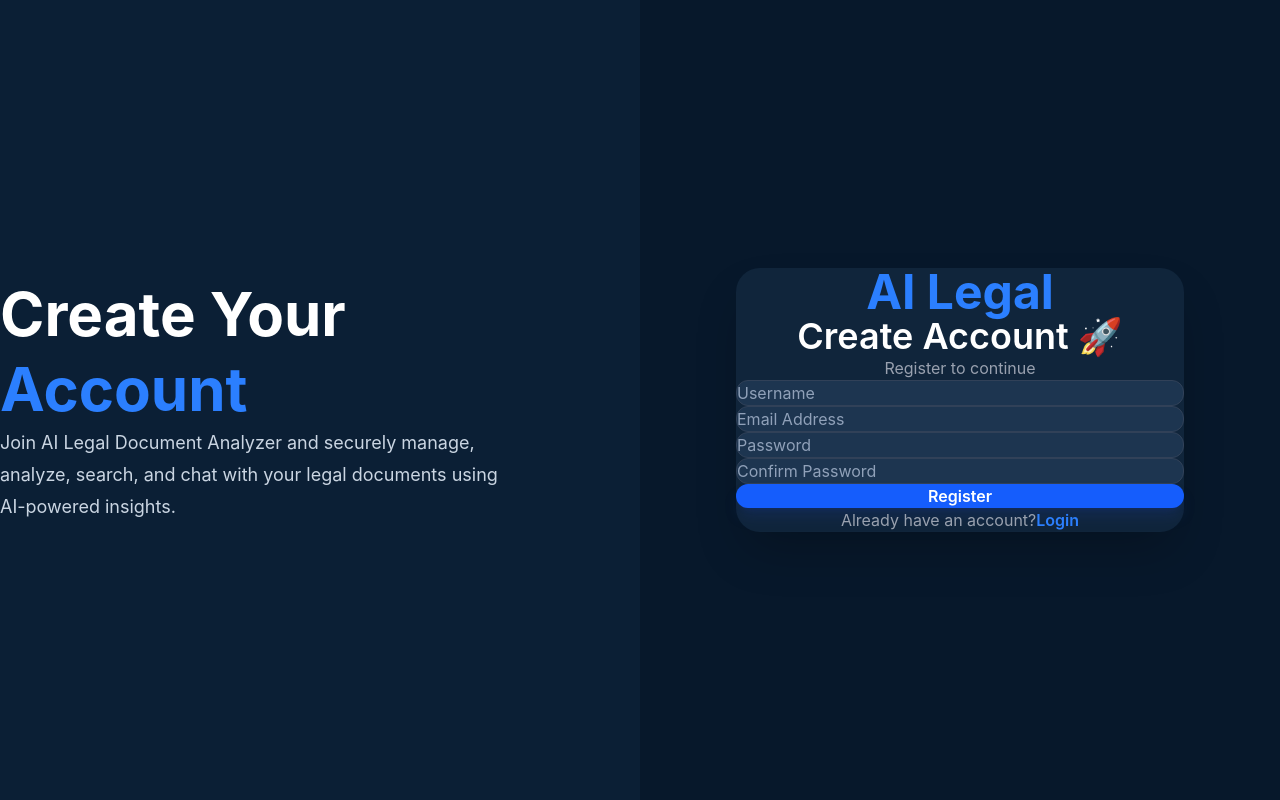
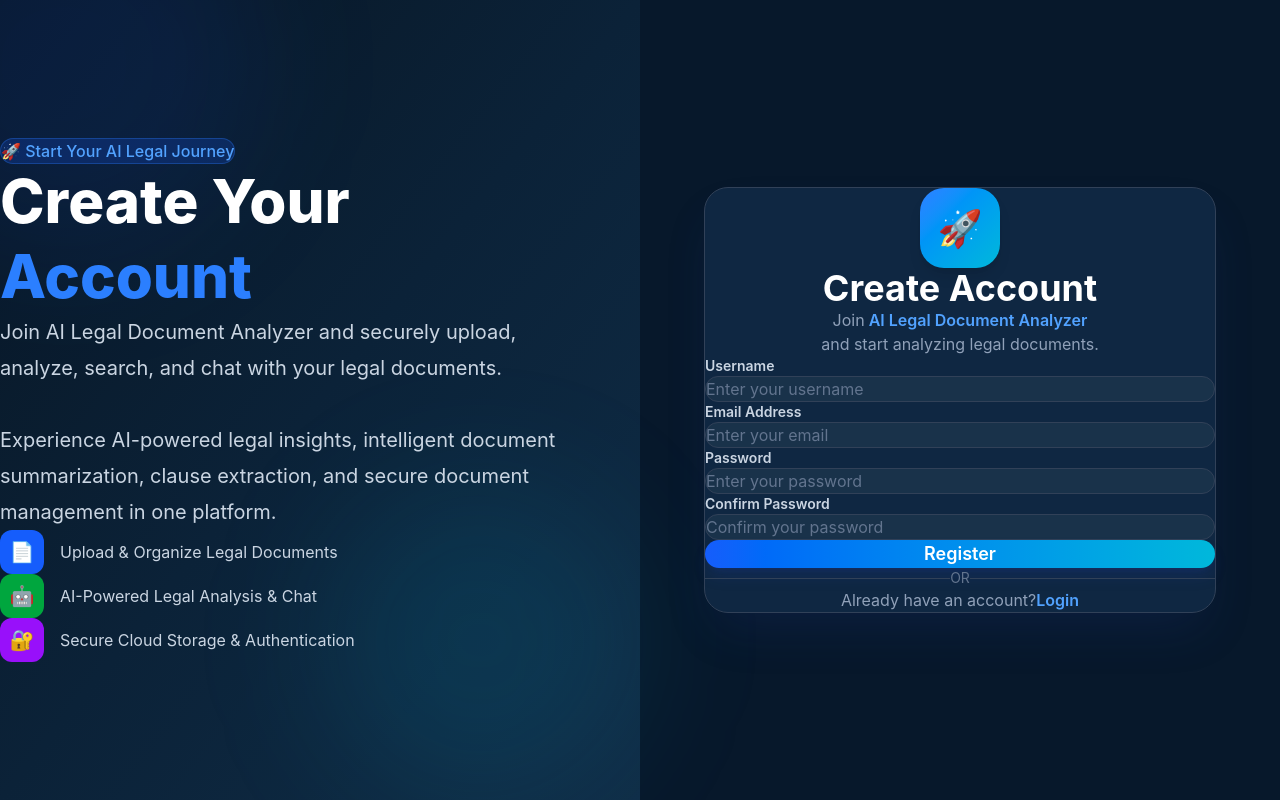
Before and after one commit to bharu2098/legal-document-analyzer, a React app in the folder frontend/: page /register in a window 1280 px wide. Built offline with nearby package versions, Linux system fonts and the light colour scheme; the HTML template or start-up script is replaced by a standard one.

Commit message:
Redesign authentication UI

```diff
--- a/frontend/src/components/auth/LoginForm.jsx
+++ b/frontend/src/components/auth/LoginForm.jsx
@@ -46,32 +46,65 @@ function LoginForm() {
   };
 
   return (
-    <div className="w-full max-w-md bg-[#10253b] rounded-3xl shadow-2xl p-10">
-      <h1 className="text-5xl font-bold text-center text-blue-500">
-        AI Legal
+    <div className="w-full max-w-lg">
+
+      <div className="bg-[#102944]/95 backdrop-blur-xl border border-slate-700 rounded-3xl shadow-2xl shadow-blue-900/20 p-10">
+
+        {/* Logo */}
+
+        <div className="flex justify-center mb-6">
+
+          <div className="w-20 h-20 rounded-3xl bg-gradient-to-br from-blue-500 to-cyan-500 flex items-center justify-center text-4xl shadow-lg">
+
+            ⚖️
+
+          </div>
+
+        </div>
+
+        {/* Heading */}
+
+        <h1 className="text-4xl font-bold text-center text-white">
+
+          Welcome Back
+
         </h1>
 
-      <h2 className="text-4xl font-semibold text-center text-white mt-6">
-        Welcome Back 👋
-      </h2>
+        <p className="text-center text-slate-400 mt-3 mb-10">
 
-      <p className="text-center text-gray-400 mt-3 mb-10">
-        Login to continue
+          Sign in to continue using
+
+          <br />
+
+          <span className="text-blue-400 font-semibold">
+
+            AI Legal Document Analyzer
+
+          </span>
+
         </p>
 
-      <form onSubmit={handleSubmit} className="space-y-6">
+        {/* Form */}
+
+        <form
+          onSubmit={handleSubmit}
+          className="space-y-7"
+        >
+
           <Input
+            label="Email Address"
             name="email"
             type="email"
-          placeholder="Email Address"
+            placeholder="Enter your email"
             value={formData.email}
             onChange={handleChange}
           />
 
           <Input
+            label="Password"
             name="password"
             type="password"
-          placeholder="Password"
+            placeholder="Enter your password"
             value={formData.password}
             onChange={handleChange}
           />
@@ -79,22 +112,45 @@ function LoginForm() {
           <Button
             type="submit"
             fullWidth
+            size="lg"
             disabled={loading}
           >
-          {loading ? "Logging in..." : "Login"}
+            {loading ? "Signing In..." : "Login"}
           </Button>
 
-        <p className="text-center text-gray-400">
+        </form>
+
+        {/* Divider */}
+
+        <div className="flex items-center my-8">
+
+          <div className="flex-1 h-px bg-slate-700"></div>
+
+          <span className="px-4 text-slate-500 text-sm">
+            OR
+          </span>
+
+          <div className="flex-1 h-px bg-slate-700"></div>
+
+        </div>
+
+        {/* Footer */}
+
+        <p className="text-center text-slate-400">
+
           Don't have an account?
 
           <Link
             to="/register"
-            className="ml-2 text-blue-500 font-semibold hover:text-blue-400"
+            className="ml-2 text-blue-400 font-semibold hover:text-blue-300 transition-colors"
           >
             Register
           </Link>
+
         </p>
-      </form>
+
+      </div>
+
     </div>
   );
 }
--- a/frontend/src/components/auth/RegisterForm.jsx
+++ b/frontend/src/components/auth/RegisterForm.jsx
@@ -53,52 +53,82 @@ function RegisterForm() {
   };
 
   return (
-    <div className="w-full max-w-md bg-[#10253b] rounded-3xl shadow-2xl p-10">
+    <div className="w-full max-w-lg">
 
-      <h1 className="text-5xl font-bold text-center text-blue-500">
-        AI Legal
+      <div className="bg-[#102944]/95 backdrop-blur-xl border border-slate-700 rounded-3xl shadow-2xl shadow-blue-900/20 p-10">
+
+        {/* Logo */}
+
+        <div className="flex justify-center mb-6">
+
+          <div className="w-20 h-20 rounded-3xl bg-gradient-to-br from-blue-500 to-cyan-500 flex items-center justify-center text-4xl shadow-lg">
+
+            🚀
+
+          </div>
+
+        </div>
+
+        {/* Heading */}
+
+        <h1 className="text-4xl font-bold text-center text-white">
+
+          Create Account
+
         </h1>
 
-      <h2 className="text-4xl font-semibold text-center text-white mt-6">
-        Create Account 🚀
-      </h2>
+        <p className="text-center text-slate-400 mt-3 mb-10">
 
-      <p className="text-center text-gray-400 mt-3 mb-10">
-        Register to continue
+          Join
+
+          <span className="text-blue-400 font-semibold">
+            {" "}AI Legal Document Analyzer
+          </span>
+
+          <br />
+
+          and start analyzing legal documents.
+
         </p>
+
+        {/* Form */}
 
         <form
           onSubmit={handleSubmit}
-        className="space-y-6"
+          className="space-y-7"
         >
 
           <Input
+            label="Username"
             name="username"
-          placeholder="Username"
+            placeholder="Enter your username"
             value={formData.username}
             onChange={handleChange}
           />
 
           <Input
+            label="Email Address"
             name="email"
             type="email"
-          placeholder="Email Address"
+            placeholder="Enter your email"
             value={formData.email}
             onChange={handleChange}
           />
 
           <Input
+            label="Password"
             name="password"
             type="password"
-          placeholder="Password"
+            placeholder="Enter your password"
             value={formData.password}
             onChange={handleChange}
           />
 
           <Input
+            label="Confirm Password"
             name="confirmPassword"
             type="password"
-          placeholder="Confirm Password"
+            placeholder="Confirm your password"
             value={formData.confirmPassword}
             onChange={handleChange}
           />
@@ -106,6 +136,7 @@ function RegisterForm() {
           <Button
             type="submit"
             fullWidth
+            size="lg"
             disabled={loading}
           >
             {loading
@@ -113,19 +144,38 @@ function RegisterForm() {
               : "Register"}
           </Button>
 
-        <p className="text-center text-gray-400">
+        </form>
+
+        {/* Divider */}
+
+        <div className="flex items-center my-8">
+
+          <div className="flex-1 h-px bg-slate-700"></div>
+
+          <span className="px-4 text-slate-500 text-sm">
+            OR
+          </span>
+
+          <div className="flex-1 h-px bg-slate-700"></div>
+
+        </div>
+
+        {/* Footer */}
+
+        <p className="text-center text-slate-400">
+
           Already have an account?
 
           <Link
             to="/login"
-            className="ml-2 text-blue-500 font-semibold hover:text-blue-400"
+            className="ml-2 text-blue-400 font-semibold hover:text-blue-300 transition-colors"
           >
             Login
           </Link>
 
         </p>
 
-      </form>
+      </div>
 
     </div>
   );
--- a/frontend/src/components/ui/Button.jsx
+++ b/frontend/src/components/ui/Button.jsx
@@ -7,12 +7,14 @@ function Button({
   disabled = false,
   onClick,
 }) {
+
   const baseStyle =
-    "rounded-xl font-semibold transition-all duration-300 cursor-pointer focus:outline-none focus:ring-2 focus:ring-blue-500 disabled:opacity-50 disabled:cursor-not-allowed";
+    "rounded-2xl font-semibold transition-all duration-300 ease-in-out cursor-pointer focus:outline-none focus:ring-4 focus:ring-blue-500/30 disabled:opacity-50 disabled:cursor-not-allowed active:scale-95";
 
   const variants = {
+
     primary:
-      "bg-blue-600 hover:bg-blue-700 active:scale-95 text-white shadow-lg shadow-blue-900/30",
+      "bg-gradient-to-r from-blue-600 to-cyan-500 hover:from-blue-700 hover:to-cyan-600 text-white shadow-lg shadow-blue-900/30",
 
     secondary:
       "bg-slate-700 hover:bg-slate-600 text-white",
@@ -25,17 +27,21 @@ function Button({
 
     outline:
       "border border-slate-600 text-white hover:bg-slate-800",
+
   };
 
   const sizes = {
+
     sm: "px-4 py-2 text-sm",
 
-    md: "px-5 py-3",
+    md: "px-6 py-3.5 text-base",
 
-    lg: "px-6 py-3.5 text-lg",
+    lg: "px-6 py-4 text-lg",
+
   };
 
   return (
+
     <button
       type={type}
       disabled={disabled}
@@ -47,9 +53,13 @@ function Button({
         ${fullWidth ? "w-full" : ""}
       `}
     >
+
       {children}
+
     </button>
+
   );
+
 }
 
 export default Button;
--- a/frontend/src/components/ui/Input.jsx
+++ b/frontend/src/components/ui/Input.jsx
@@ -9,8 +9,9 @@ function Input({
 }) {
   return (
     <div className="space-y-2">
+
       {label && (
-        <label className="block text-sm font-medium text-slate-300">
+        <label className="block text-sm font-semibold text-slate-300">
           {label}
         </label>
       )}
@@ -23,28 +24,30 @@ function Input({
         placeholder={placeholder}
         className="
           w-full
-          rounded-xl
-          bg-[#1d3550]
+          rounded-2xl
           border
           border-slate-700
-          px-4
-          py-3.5
+          bg-[#19324a]
+          px-5
+          py-4
           text-white
-          placeholder:text-slate-400
+          placeholder:text-slate-500
           outline-none
           transition-all
-          duration-200
+          duration-300
           focus:border-blue-500
-          focus:ring-2
-          focus:ring-blue-500/30
+          focus:ring-4
+          focus:ring-blue-500/20
+          hover:border-slate-500
         "
       />
 
       {error && (
-        <p className="text-sm text-red-500">
+        <p className="text-sm text-red-400 font-medium">
           {error}
         </p>
       )}
+
     </div>
   );
 }
--- a/frontend/src/pages/Login.jsx
+++ b/frontend/src/pages/Login.jsx
@@ -2,29 +2,92 @@ import LoginForm from "../components/auth/LoginForm";
 
 function Login() {
   return (
-    <div className="min-h-screen bg-[#07182b] flex flex-col lg:flex-row">
+    <div className="min-h-screen bg-[#07182b] flex flex-col lg:flex-row overflow-hidden">
 
-      {/* Left Side */}
-      <div className="hidden lg:flex lg:w-1/2 flex-col justify-center px-20 bg-[#0b1f35]">
+      {/* ================= LEFT SECTION ================= */}
 
-        <h1 className="text-6xl font-bold text-white leading-tight">
+      <div className="hidden lg:flex lg:w-1/2 relative bg-gradient-to-br from-[#081624] via-[#0b2238] to-[#102d47]">
+
+        {/* Background Glow */}
+        <div className="absolute -top-32 -left-32 w-96 h-96 bg-blue-600/10 rounded-full blur-3xl"></div>
+
+        <div className="absolute bottom-0 right-0 w-80 h-80 bg-cyan-500/10 rounded-full blur-3xl"></div>
+
+        <div className="relative z-10 flex flex-col justify-center px-20">
+
+          <span className="inline-flex items-center w-fit px-4 py-2 mb-8 rounded-full bg-blue-600/20 border border-blue-500/30 text-blue-400 font-medium">
+            ⚖️ AI Powered Legal Assistant
+          </span>
+
+          <h1 className="text-6xl font-extrabold leading-tight text-white">
+
             AI Legal
+
             <br />
+
             <span className="text-blue-500">
               Document Analyzer
             </span>
+
           </h1>
 
-        <p className="mt-8 text-lg text-slate-300 leading-8 max-w-lg">
-          Analyze contracts, agreements, legal documents,
-          and generate AI-powered insights instantly.
+          <p className="mt-8 text-xl leading-9 text-slate-300 max-w-xl">
+
+            Analyze contracts, agreements, legal documents and receive
+            AI-powered insights instantly.
+
+            <br />
+            <br />
+
+            Chat with documents, extract important clauses,
+            summarize legal text and simplify complex agreements
+            in seconds.
+
           </p>
+
+          {/* Features */}
+
+          <div className="mt-12 space-y-5">
+
+            <div className="flex items-center gap-4 text-slate-300">
+
+              <div className="w-11 h-11 rounded-xl bg-blue-600 flex items-center justify-center text-xl">
+                📄
+              </div>
+
+              <span>Upload & Analyze PDF Documents</span>
 
             </div>
 
-      {/* Right Side */}
+            <div className="flex items-center gap-4 text-slate-300">
 
-      <div className="w-full lg:w-1/2 flex items-center justify-center px-6 py-10">
+              <div className="w-11 h-11 rounded-xl bg-green-600 flex items-center justify-center text-xl">
+                🤖
+              </div>
+
+              <span>Chat with AI about Legal Documents</span>
+
+            </div>
+
+            <div className="flex items-center gap-4 text-slate-300">
+
+              <div className="w-11 h-11 rounded-xl bg-purple-600 flex items-center justify-center text-xl">
+                🔒
+              </div>
+
+              <span>Secure JWT Authentication</span>
+
+            </div>
+
+          </div>
+
+        </div>
+
+      </div>
+
+      {/* ================= RIGHT SECTION ================= */}
+
+      <div className="w-full lg:w-1/2 flex items-center justify-center px-6 py-12 bg-[#07182b]">
 
         <LoginForm />
 
--- a/frontend/src/pages/Register.jsx
+++ b/frontend/src/pages/Register.jsx
@@ -2,29 +2,92 @@ import RegisterForm from "../components/auth/RegisterForm";
 
 function Register() {
   return (
-    <div className="min-h-screen bg-[#07182b] flex flex-col lg:flex-row">
+    <div className="min-h-screen bg-[#07182b] flex flex-col lg:flex-row overflow-hidden">
 
-      {/* Left Side */}
-      <div className="hidden lg:flex lg:w-1/2 flex-col justify-center px-20 bg-[#0b1f35]">
+      {/* ================= LEFT SECTION ================= */}
 
-        <h1 className="text-6xl font-bold text-white leading-tight">
+      <div className="hidden lg:flex lg:w-1/2 relative bg-gradient-to-br from-[#081624] via-[#0b2238] to-[#102d47]">
+
+        {/* Background Glow */}
+        <div className="absolute -top-32 -left-32 w-96 h-96 bg-blue-600/10 rounded-full blur-3xl"></div>
+
+        <div className="absolute bottom-0 right-0 w-80 h-80 bg-cyan-500/10 rounded-full blur-3xl"></div>
+
+        <div className="relative z-10 flex flex-col justify-center px-20">
+
+          <span className="inline-flex items-center w-fit px-4 py-2 mb-8 rounded-full bg-blue-600/20 border border-blue-500/30 text-blue-400 font-medium">
+            🚀 Start Your AI Legal Journey
+          </span>
+
+          <h1 className="text-6xl font-extrabold leading-tight text-white">
+
             Create Your
+
             <br />
+
             <span className="text-blue-500">
               Account
             </span>
+
           </h1>
 
-        <p className="mt-8 text-lg text-slate-300 leading-8 max-w-lg">
-          Join AI Legal Document Analyzer and securely manage,
-          analyze, search, and chat with your legal documents
-          using AI-powered insights.
+          <p className="mt-8 text-xl leading-9 text-slate-300 max-w-xl">
+
+            Join AI Legal Document Analyzer and securely upload,
+            analyze, search, and chat with your legal documents.
+
+            <br />
+            <br />
+
+            Experience AI-powered legal insights, intelligent
+            document summarization, clause extraction, and
+            secure document management in one platform.
+
           </p>
+
+          {/* Features */}
+
+          <div className="mt-12 space-y-5">
+
+            <div className="flex items-center gap-4 text-slate-300">
+
+              <div className="w-11 h-11 rounded-xl bg-blue-600 flex items-center justify-center text-xl">
+                📄
+              </div>
+
+              <span>Upload & Organize Legal Documents</span>
 
             </div>
 
-      {/* Right Side */}
-      <div className="w-full lg:w-1/2 flex items-center justify-center px-6 py-10">
+            <div className="flex items-center gap-4 text-slate-300">
+
+              <div className="w-11 h-11 rounded-xl bg-green-600 flex items-center justify-center text-xl">
+                🤖
+              </div>
+
+              <span>AI-Powered Legal Analysis & Chat</span>
+
+            </div>
+
+            <div className="flex items-center gap-4 text-slate-300">
+
+              <div className="w-11 h-11 rounded-xl bg-purple-600 flex items-center justify-center text-xl">
+                🔐
+              </div>
+
+              <span>Secure Cloud Storage & Authentication</span>
+
+            </div>
+
+          </div>
+
+        </div>
+
+      </div>
+
+      {/* ================= RIGHT SECTION ================= */}
+
+      <div className="w-full lg:w-1/2 flex items-center justify-center px-6 py-12 bg-[#07182b]">
 
         <RegisterForm />
 
```
Lines whose indentation alone changed are shown as unchanged.
